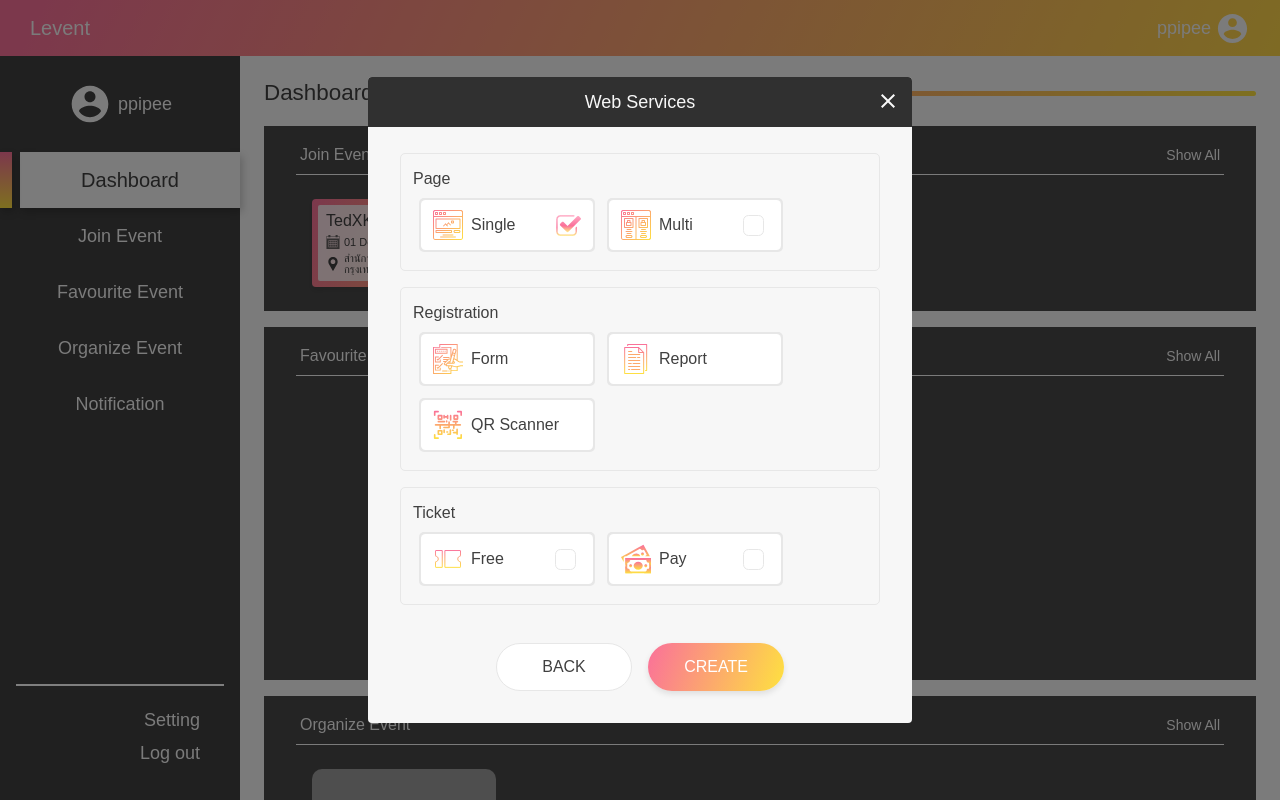
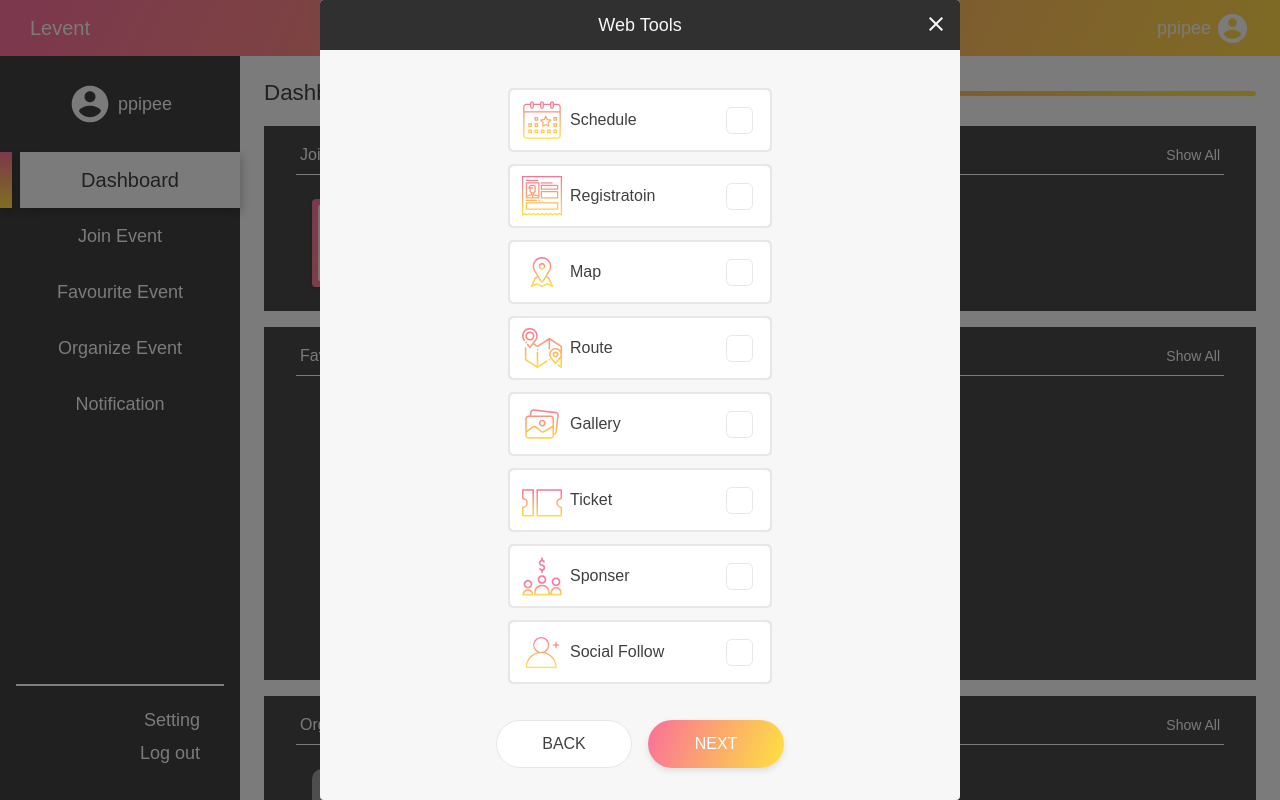
Before and after one commit to ppipee/levent, a React (Create React App) app: page /dashboard in a window 1280 px wide. Both pictures are taken after a click on the element "NEXT". Shown: the top 800 px of the page. Built offline with nearby package versions, Linux system fonts and the light colour scheme.

Commit message:
[Step]: seperate steps

```diff
--- a/src/common/constant.ts
+++ b/src/common/constant.ts
@@ -26,7 +26,11 @@ export const DEFAULT_WEB_TOOLS: IWebTools & { [key: string]: boolean } = {
 	socialFollow: false,
 }
 
-export const DEFAULT_SERVICES: IServices & { [key: string]: any } = {
+interface PropTypes {
+	[key: string]: any
+}
+
+export const DEFAULT_SERVICES: IServices & PropTypes = {
 	page: {
 		single: true,
 		multi: false,
--- /dev/null
+++ b/src/component/Stepper/FirstStep.tsx
@@ -0,0 +1,27 @@
+import React, { MouseEvent, ChangeEvent } from 'react'
+import { InputWrapper, InputTitle, InputField, BorderInput, BorderInfo } from './style'
+
+interface PropTypes {
+	info: any
+	setState: (event: MouseEvent<HTMLDivElement> & ChangeEvent<HTMLInputElement>) => void
+}
+
+const FirstStep = ({ info, setState }: PropTypes) => {
+	return (
+		<>
+			<InputWrapper>
+				<InputTitle>Event Name</InputTitle>
+				<BorderInput active={info.name !== ''}>
+					<InputField value={info.name} data-key="name" onChange={setState} />
+				</BorderInput>
+			</InputWrapper>
+			<InputWrapper>
+				<InputTitle>Short Teaser</InputTitle>
+				<BorderInfo active={info.shortTeaser !== ''}>
+					<InputField value={info.shortTeaser} data-key="shortTeaser" onChange={setState} />
+				</BorderInfo>
+			</InputWrapper>
+		</>
+	)
+}
+export default FirstStep
--- /dev/null
+++ b/src/component/Stepper/SecondStep.tsx
@@ -0,0 +1,58 @@
+import React, { MouseEvent, ChangeEvent } from 'react'
+import { CardToolsWrapper, CardToolsBorder, CardToolsContent, CheckButton, CardToolsTitle, ToolIcon } from './style'
+
+import ScheduleIcon from 'asset/icon/schedule.svg'
+import RegistrationIcon from 'asset/icon/registration.svg'
+import MapIcon from 'asset/icon/map.svg'
+import RouteIcon from 'asset/icon/route.svg'
+import GalleryIcon from 'asset/icon/gallery.svg'
+import TicketIcon from 'asset/icon/ticket.svg'
+import SponserIcon from 'asset/icon/sponser1.svg'
+import FollowIcon from 'asset/icon/follower.svg'
+import CheckIcon from 'asset/icon/check.svg'
+
+interface PropTypes {
+	tools: any
+	setState: (event: MouseEvent<HTMLDivElement> & ChangeEvent<HTMLInputElement>) => void
+}
+
+const WEBTOOLS = [
+	{ name: 'schedule', icon: ScheduleIcon },
+	{ name: 'registratoin', icon: RegistrationIcon },
+	{ name: 'map', icon: MapIcon },
+	{ name: 'route', icon: RouteIcon },
+	{ name: 'gallery', icon: GalleryIcon },
+	{ name: 'ticket', icon: TicketIcon },
+	{ name: 'sponser', icon: SponserIcon },
+	{ name: 'social follow', icon: FollowIcon },
+]
+
+const SecondStep = ({ tools, setState }: PropTypes) => (
+	<CardToolsWrapper>
+		{WEBTOOLS.map(tool => (
+			<CardToolsBorder
+				active={tools[tool.name]}
+				key={`step-${tool.name}`}
+				data-key={tool.name}
+				onClick={setState}
+				data-value={tools[tool.name]}
+			>
+				<CardToolsContent>
+					<ToolIcon>
+						<img src={tool.icon} alt={`${tool.name}-icon`} />
+					</ToolIcon>
+					<CardToolsTitle>{tool.name}</CardToolsTitle>
+					{tools[tool.name] ? (
+						<CheckButton onClick={setState} data-key={tool.name} value={tools[tool.name]}>
+							<img src={CheckIcon} alt="check-icon" />
+						</CheckButton>
+					) : (
+						<CheckButton onClick={setState} data-key={tool.name} value={tools[tool.name]} />
+					)}
+				</CardToolsContent>
+			</CardToolsBorder>
+		))}
+	</CardToolsWrapper>
+)
+
+export default SecondStep
--- /dev/null
+++ b/src/component/Stepper/ThirdStep.tsx
@@ -0,0 +1,81 @@
+import React, { MouseEvent, ChangeEvent } from 'react'
+import {
+	InputTitle,
+	CardToolsContent,
+	CardToolsTitle,
+	CardServicesWrapper,
+	CardServicesContainer,
+	CardServiceBorder,
+	ServiceIcon,
+	ServiceCheckButton,
+} from './style'
+import TicketIcon from 'asset/icon/ticket.svg'
+import CheckIcon from 'asset/icon/check.svg'
+import SingleIcon from 'asset/icon/single.svg'
+import MultiIcon from 'asset/icon/multi.svg'
+import FormIcon from 'asset/icon/form.svg'
+import ReportIcon from 'asset/icon/report.svg'
+import QrScanIcon from 'asset/icon/qr-code.svg'
+import PayIcon from 'asset/icon/pay.svg'
+
+const SERVICES: { [key: string]: any[] } = {
+	page: [
+		{ name: 'single', icon: SingleIcon },
+		{ name: 'multi', icon: MultiIcon },
+	],
+	registration: [
+		{ name: 'form', icon: FormIcon },
+		{ name: 'report', icon: ReportIcon },
+		{ name: 'QR scanner', icon: QrScanIcon },
+	],
+	ticket: [
+		{ name: 'free', icon: TicketIcon },
+		{ name: 'pay', icon: PayIcon },
+	],
+}
+
+interface PropTypes {
+	services: any
+	setState: (event: MouseEvent<HTMLDivElement> & ChangeEvent<HTMLInputElement>) => void
+}
+
+const ThirdStep = ({ services, setState }: PropTypes) => (
+	<>
+		{Object.keys(SERVICES).map(key => (
+			<CardServicesWrapper>
+				<InputTitle>{key}</InputTitle>
+				<CardServicesContainer>
+					{SERVICES[key].map(data => (
+						<CardServiceBorder>
+							<CardToolsContent>
+								<ServiceIcon>
+									<img src={data.icon} alt={`${data.name}-icon`} />
+								</ServiceIcon>
+								<CardToolsTitle>{data.name}</CardToolsTitle>
+								{key !== 'registration' &&
+									(services[key][data.name] ? (
+										<ServiceCheckButton
+											onClick={setState}
+											role={key}
+											data-key={data.name}
+											value={services[key][data.name]}
+										>
+											<img src={CheckIcon} alt="check-icon" />
+										</ServiceCheckButton>
+									) : (
+										<ServiceCheckButton
+											onClick={setState}
+											role={key}
+											data-key={data.name}
+											value={services[key][data.name]}
+										/>
+									))}
+							</CardToolsContent>
+						</CardServiceBorder>
+					))}
+				</CardServicesContainer>
+			</CardServicesWrapper>
+		))}
+	</>
+)
+export default ThirdStep
--- a/src/component/Stepper/index.tsx
+++ b/src/component/Stepper/index.tsx
@@ -1,80 +1,18 @@
 import React, { useState, MouseEvent, ChangeEvent } from 'react'
 import Popup from 'component/Popup'
-import {
-	CardContent,
-	CardTitle,
-	ButtonContainer,
-	Button,
-	CloseButton,
-	CardWrapper,
-	InputWrapper,
-	InputTitle,
-	InputField,
-	BorderInput,
-	BorderInfo,
-	CardToolsWrapper,
-	CardToolsBorder,
-	CardToolsContent,
-	CheckButton,
-	CardToolsTitle,
-	ToolIcon,
-	CardServicesWrapper,
-	CardServicesContainer,
-	CardServiceBorder,
-	ServiceIcon,
-	ServiceCheckButton,
-} from './style'
+import { CardContent, CardTitle, ButtonContainer, Button, CloseButton, CardWrapper } from './style'
 import CloseIcon from 'asset/icon/close.svg'
 import { DEFAULT_INFO, DEFAULT_SERVICES, DEFAULT_WEB_TOOLS } from 'common/constant'
-// second step
-import ScheduleIcon from 'asset/icon/schedule.svg'
-import RegistrationIcon from 'asset/icon/registration.svg'
-import MapIcon from 'asset/icon/map.svg'
-import RouteIcon from 'asset/icon/route.svg'
-import GalleryIcon from 'asset/icon/gallery.svg'
-import TicketIcon from 'asset/icon/ticket.svg'
-import SponserIcon from 'asset/icon/sponser1.svg'
-import FollowIcon from 'asset/icon/follower.svg'
-import CheckIcon from 'asset/icon/check.svg'
-// third step
-import SingleIcon from 'asset/icon/single.svg'
-import MultiIcon from 'asset/icon/multi.svg'
-import FormIcon from 'asset/icon/form.svg'
-import ReportIcon from 'asset/icon/report.svg'
-import QrScanIcon from 'asset/icon/qr-code.svg'
-import PayIcon from 'asset/icon/pay.svg'
+import FirstStep from './FirstStep'
+import SecondStep from './SecondStep'
+import ThirdStep from './ThirdStep'
 
-const WEBTOOLS = [
-	{ name: 'schedule', icon: ScheduleIcon },
-	{ name: 'registratoin', icon: RegistrationIcon },
-	{ name: 'map', icon: MapIcon },
-	{ name: 'route', icon: RouteIcon },
-	{ name: 'gallery', icon: GalleryIcon },
-	{ name: 'ticket', icon: TicketIcon },
-	{ name: 'sponser', icon: SponserIcon },
-	{ name: 'social follow', icon: FollowIcon },
-]
-const SERVICES: { [key: string]: any[] } = {
-	page: [
-		{ name: 'single', icon: SingleIcon },
-		{ name: 'multi', icon: MultiIcon },
-	],
-	registration: [
-		{ name: 'form', icon: FormIcon },
-		{ name: 'report', icon: ReportIcon },
-		{ name: 'QR scanner', icon: QrScanIcon },
-	],
-	ticket: [
-		{ name: 'free', icon: TicketIcon },
-		{ name: 'pay', icon: PayIcon },
-	],
-}
 const Stepper = () => {
 	const [show, setShow] = useState(true)
 	const [info, setInfo] = useState(DEFAULT_INFO)
 	const [tools, setTools] = useState(DEFAULT_WEB_TOOLS)
 	const [services, setServices] = useState(DEFAULT_SERVICES)
-	const [step, setStep] = useState(1)
+	const [step, setStep] = useState(0)
 	const handleClose = () => {
 		setShow(false)
 	}
@@ -107,91 +45,15 @@ const Stepper = () => {
 			} else setServices({ ...services, [role]: { ...services[role], [key]: !check } })
 		}
 	}
-	const FirstStep = () => (
-		<>
-			<InputWrapper>
-				<InputTitle>Event Name</InputTitle>
-				<BorderInput active={info.name !== ''}>
-					<InputField value={info.name} data-key="name" onChange={setState} />
-				</BorderInput>
-			</InputWrapper>
-			<InputWrapper>
-				<InputTitle>Short Teaser</InputTitle>
-				<BorderInfo active={info.shortTeaser !== ''}>
-					<InputField value={info.shortTeaser} data-key="shortTeaser" onChange={setState} />
-				</BorderInfo>
-			</InputWrapper>
-		</>
-	)
-
-	const SecondStep = () => (
-		<CardToolsWrapper>
-			{WEBTOOLS.map(tool => (
-				<CardToolsBorder
-					active={tools[tool.name]}
-					key={`step-${tool.name}`}
-					data-key={tool.name}
-					onClick={setState}
-					data-value={tools[tool.name]}
-				>
-					<CardToolsContent>
-						<ToolIcon>
-							<img src={tool.icon} alt={`${tool.name}-icon`} />
-						</ToolIcon>
-						<CardToolsTitle>{tool.name}</CardToolsTitle>
-						{tools[tool.name] ? (
-							<CheckButton onClick={setState} data-key={tool.name} value={tools[tool.name]}>
-								<img src={CheckIcon} alt="check-icon" />
-							</CheckButton>
-						) : (
-							<CheckButton onClick={setState} data-key={tool.name} value={tools[tool.name]} />
-						)}
-					</CardToolsContent>
-				</CardToolsBorder>
-			))}
-		</CardToolsWrapper>
-	)
-	const ThirdStep = () =>
-		Object.keys(SERVICES).map(key => (
-			<CardServicesWrapper>
-				<InputTitle>{key}</InputTitle>
-				<CardServicesContainer>
-					{SERVICES[key].map(data => (
-						<CardServiceBorder>
-							<CardToolsContent>
-								<ServiceIcon>
-									<img src={data.icon} alt={`${data.name}-icon`} />
-								</ServiceIcon>
-								<CardToolsTitle>{data.name}</CardToolsTitle>
-								{key !== 'registration' &&
-									(services[key][data.name] ? (
-										<ServiceCheckButton
-											onClick={setState}
-											role={key}
-											data-key={data.name}
-											value={services[key][data.name]}
-										>
-											<img src={CheckIcon} alt="check-icon" />
-										</ServiceCheckButton>
-									) : (
-										<ServiceCheckButton
-											onClick={setState}
-											role={key}
-											data-key={data.name}
-											value={services[key][data.name]}
-										/>
-									))}
-							</CardToolsContent>
-						</CardServiceBorder>
-					))}
-				</CardServicesContainer>
-			</CardServicesWrapper>
-		))
 
 	const STEP = [
-		{ title: 'General Info', button: ['cancel', 'next'], component: FirstStep() },
-		{ title: 'Web Tools', button: ['back', 'next'], component: SecondStep() },
-		{ title: 'Web Services', button: ['back', 'create'], component: ThirdStep() },
+		{ title: 'General Info', button: ['cancel', 'next'], component: <FirstStep info={info} setState={setState} /> },
+		{ title: 'Web Tools', button: ['back', 'next'], component: <SecondStep tools={tools} setState={setState} /> },
+		{
+			title: 'Web Services',
+			button: ['back', 'create'],
+			component: <ThirdStep services={services} setState={setState} />,
+		},
 	]
 	return (
 		<Popup show={show} handleClose={handleClose}>
```
